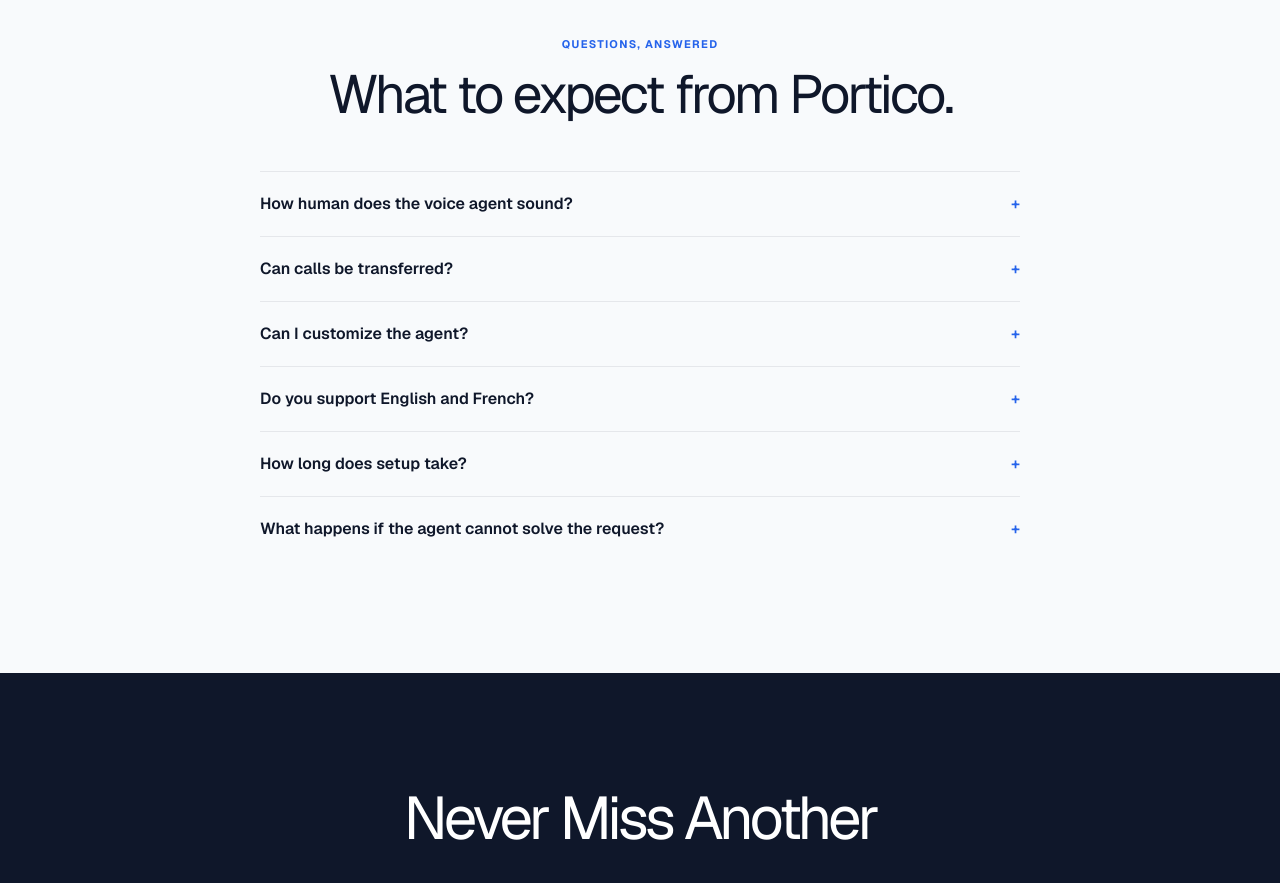
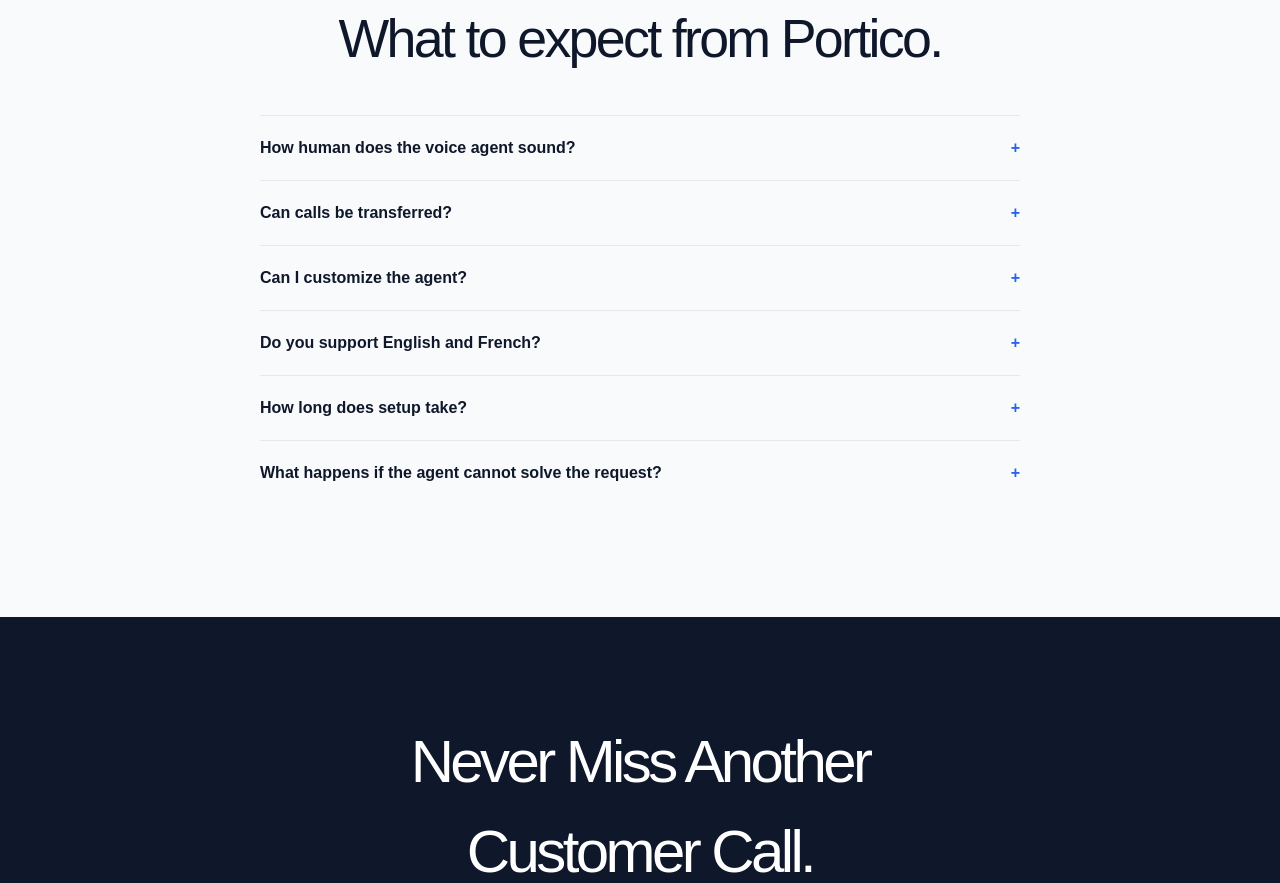
Before and after one commit to infoporticoai-jpg/portico-codex, a Next.js app: page / in a window 1280 px wide. Shown: the part 6820-7703 px from the top of the page. Built offline with nearby package versions, Linux system fonts and the light colour scheme.

Commit message:
Avoid external font request during local startup

```diff
--- a/app/globals.css
+++ b/app/globals.css
@@ -1,4 +1,3 @@
-@import url('https://fonts.googleapis.com/css2?family=Geist:wght@400;500;600;700&display=swap');
 @tailwind base;
 @tailwind components;
 @tailwind utilities;
```
Also changed, not shown: 1 other file (tests, documents, lock files or other folders).
